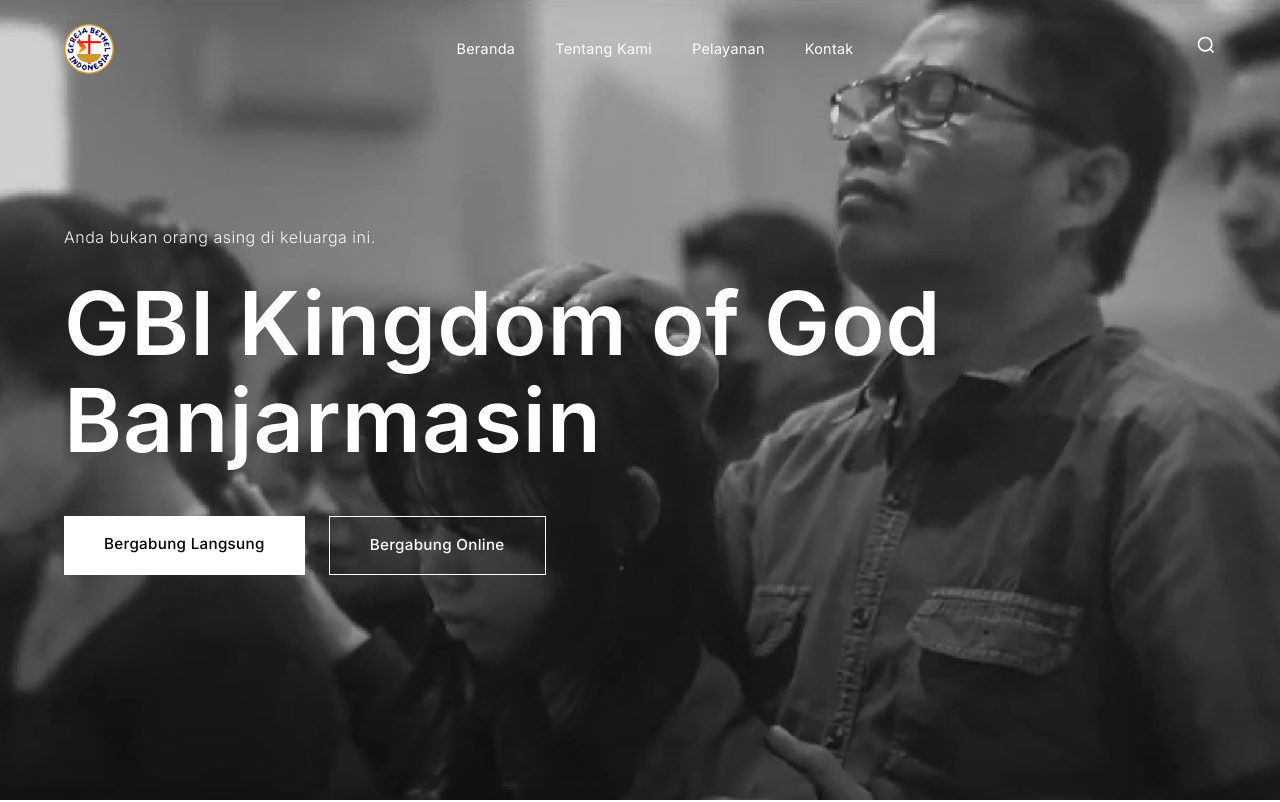
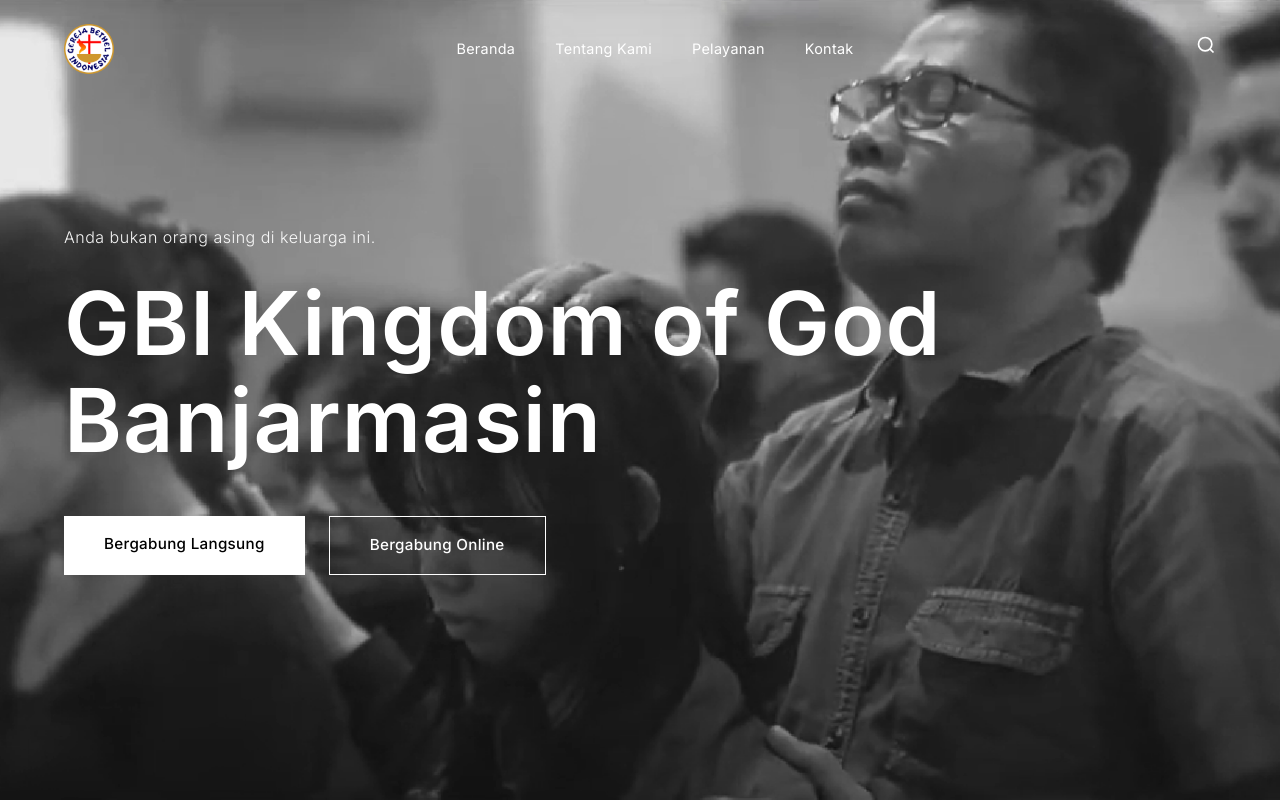
Before and after one commit to sammdavid/Church-Website-2.0, a plain HTML site: page index.html in a window 1280 px wide. Shown: the top 802 px of the page. Drawn offline with nearby package versions, Linux system fonts and the light colour scheme.

Commit message:
Update style.css

```diff
--- a/style.css
+++ b/style.css
@@ -83,8 +83,7 @@
 /* Hero Section */
 .hero {
     height: 100vh;
-    background: linear-gradient(rgba(0, 0, 0, 0.1), rgba(0, 0, 0, 0.1)),
-                url('../images/sam.png');
+    background: url('../images/sam.png');
     background-size: cover;
     background-position: center;
     background-attachment: fixed;
```
